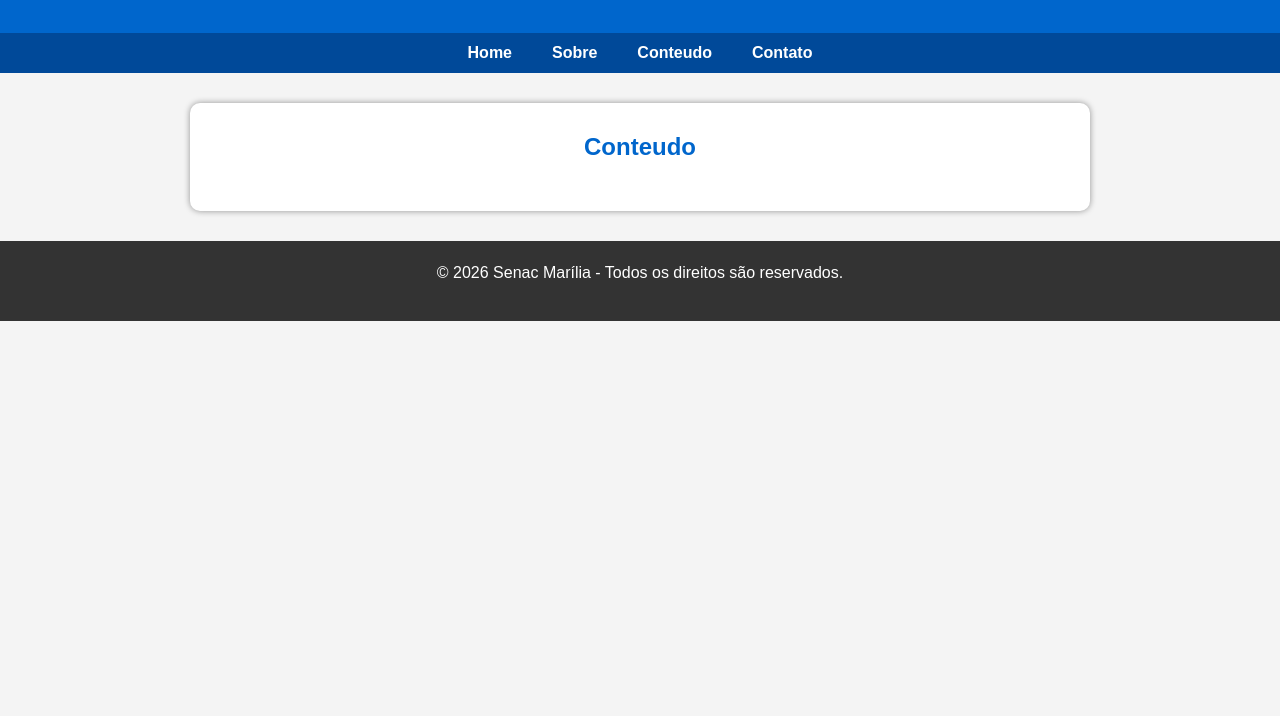
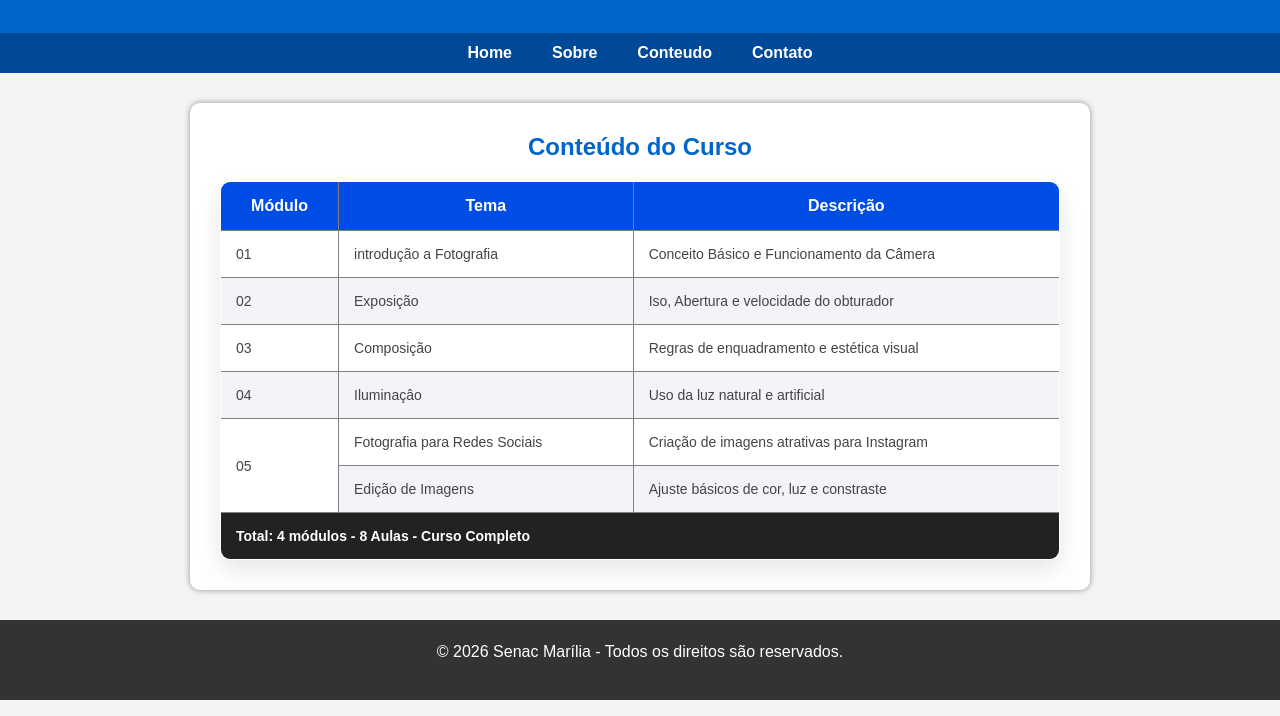
Before and after one commit to tpedrofreitas/projeto-fotografo, a plain HTML site: page conteudo.html in a window 1280 px wide. Shown: the part 84-800 px from the top of the page. Drawn offline with Linux system fonts and the light colour scheme.

```diff
--- /dev/null
+++ b/CSS/listausuario.css
@@ -0,0 +1,25 @@
+.tabela{
+    width: 50%;
+    border-radius: 10px;
+    box-shadow: 0 10px 25px rgba(0,0,0,0.5);
+     overflow: hidden;
+
+}
+.tabela thead{
+    background-color: #2c08cc;
+    color: #fff;
+}
+.tabela td,td{
+    padding: 10px;
+
+}
+.tabela td{
+    color: #2c08cc;
+    font-size: 15px;
+}
+.tabela tr:nth-child(even){
+    background-color: #eaecf0;
+}
+.tabela tr:hover{
+    background-color: #322568;
+}
--- a/CSS/main.css
+++ b/CSS/main.css
@@ -125,6 +125,41 @@
                 box-shadow: 0 10px 25px rgba(0,0,0,0.4);
             }
 
+            .tabela{
+                width: 100%;
+                border-collapse: collapse;
+                border-radius: 10px;
+                box-shadow: 0 10px 25px rgba(0,0,0,0.1);
+                overflow: hidden;
+            }
+
+            .tabela thead{
+                background-color: #004de6;
+                color: #fff;
+            }
+            .tabela td,th{
+                padding: 15px;
+            }
+
+            .tabela td{
+                color: #444;
+                font-size: 14px;
+            }
+
+            .tabela tr:nth-child(even){
+                background-color: #f2f4f8;
+            }
+
+            .tabela tr:hover{
+                background-color: #d6e1f9;
+            }
+
+            .tabela tfoot td{
+                background: #222222;
+                color: #ffffff;
+                font-weight: bold;
+            }
+
             @media(max-width: 768px){
                 .container{
                     flex-direction: column;
--- a/conteudo.html
+++ b/conteudo.html
@@ -24,7 +24,54 @@
             </div>
         </header>
         <main>
-            <h2>Conteudo</h2>
+            <h2>Conteúdo do Curso</h2>
+            <table border="1" class="tabela">
+                <thead>
+                    <tr>
+                        <th>Módulo</th>
+                        <th>Tema</th>
+                        <th>Descrição</th>
+                    </tr>
+                </thead>
+                <tbody>
+                    <tr>
+                        <td>01</td>
+                        <td>introdução a Fotografia</td>
+                        <td>Conceito Básico e Funcionamento da Câmera</td>
+                    </tr>
+                    <tr>
+                        <td>02</td>
+                        <td>Exposição</td>
+                        <td>Iso, Abertura e velocidade do obturador</td>
+                    </tr>
+                    <tr>
+                        <td>03</td>
+                        <td>Composição</td>
+                        <td>Regras de enquadramento e estética visual</td>
+                    </tr>
+                    <tr>
+                        <td>04</td>
+                        <td>Iluminaçâo</td>
+                        <td>Uso da luz natural e artificial</td>
+                    </tr>
+                    <tr>
+                        <td rowspan="2">05</td>
+                        <td>Fotografia para Redes Sociais</td>
+                        <td>Criação de imagens atrativas para Instagram</td>
+                    </tr>
+                    <tr>
+
+                        <td>Edição de Imagens</td>
+                        <td>Ajuste básicos de cor, luz e constraste</td>
+                    </tr>
+                </tbody>
+                <tfoot>
+                    <tr>
+                        <td colspan="3">Total: 4 módulos - 8 Aulas - Curso Completo </td>
+                    </tr>
+                </tfoot>
+            </table>
+
 
         </main>
         <footer id="rodape">
```
Also changed, not shown: lista_usuario.html (added, +97 -0 lines).
